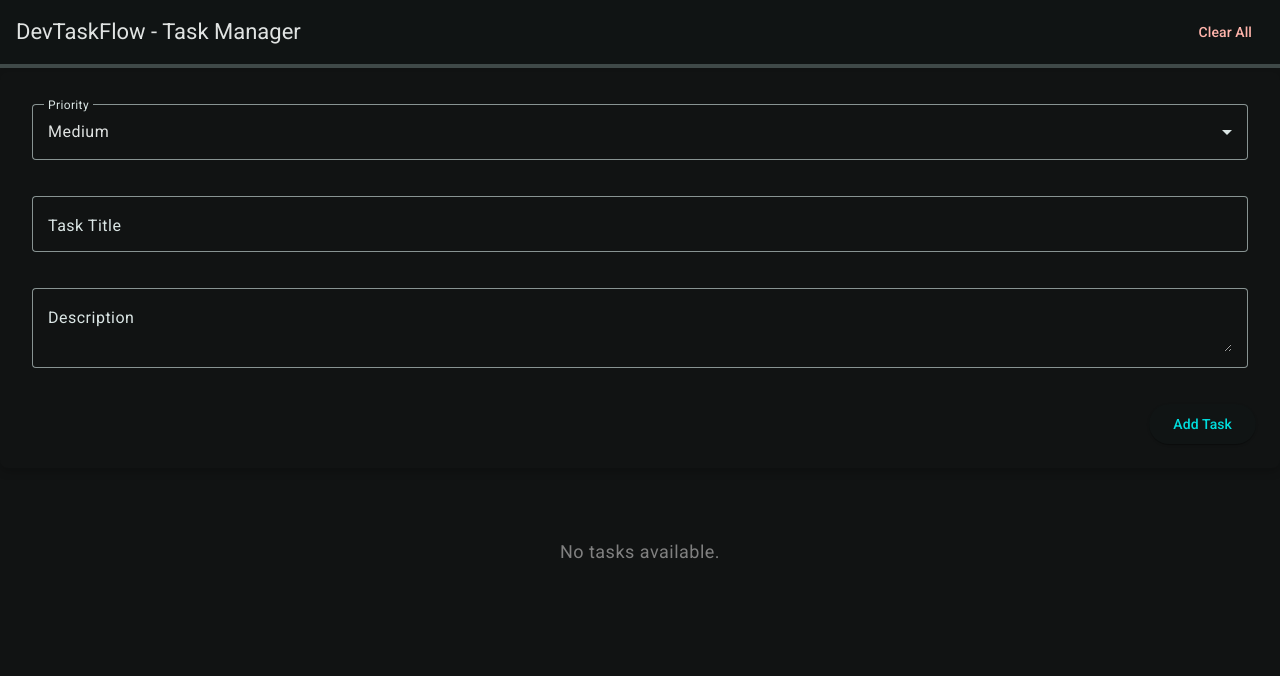
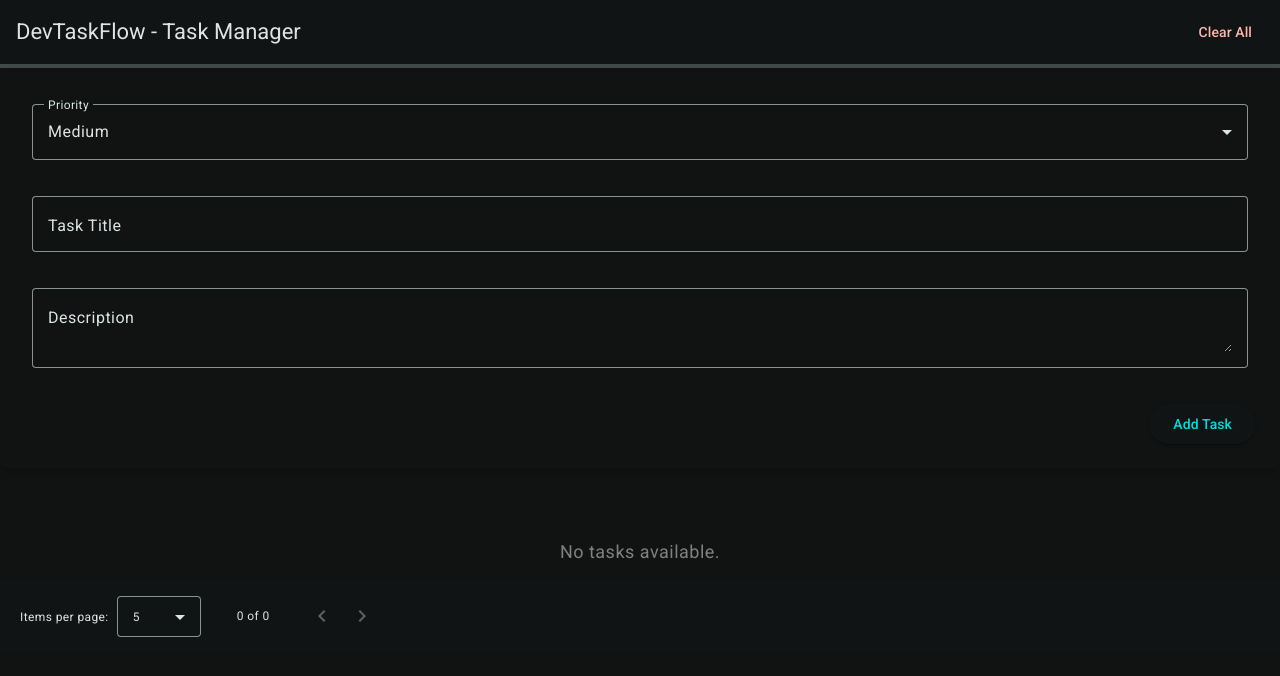
Before and after one commit to art2url/dev-task-flow, an Angular app: page /tasks in a window 1280 px wide. Shown: the top 676 px of the page. Built offline with nearby package versions, Linux system fonts and the light colour scheme.

Commit message:
Added pagination to task list with Angular Material Paginator; Fixed resolve date sorting error by parsing createdAt as Date object and updating sorting logic

```diff
--- a/src/app/features/tasks/task-list/task-list.component.html
+++ b/src/app/features/tasks/task-list/task-list.component.html
@@ -33,6 +33,7 @@
   >
     <mat-label>Sort by Date</mat-label>
     <mat-select [(ngModel)]="dateSortOrder" (selectionChange)="applyDateSort()">
+      <mat-option value="unsorted">Unsorted</mat-option>
       <mat-option value="newest">Newest First</mat-option>
       <mat-option value="oldest">Oldest First</mat-option>
     </mat-select>
@@ -81,6 +82,15 @@
   </mat-card>
 </div>
 
+<mat-paginator
+  [length]="filteredTasksOriginal.length"
+  [pageSize]="pageSize"
+  [pageIndex]="pageIndex"
+  [pageSizeOptions]="[5, 10, 20]"
+  (page)="onPageChange($event)"
+>
+</mat-paginator>
+
 <ng-template #noTasks>
   <p class="no-tasks">No tasks available.</p>
 </ng-template>
--- a/src/app/features/tasks/task-list/task-list.component.scss
+++ b/src/app/features/tasks/task-list/task-list.component.scss
@@ -1,11 +1,25 @@
 @use "sass:math";
 @import "variables";
 
-$priority-colors: (
-  "Low": green,
-  "Medium": orange,
-  "High": red,
-);
+mat-progress-bar {
+  margin-bottom: math.div($spacing, 4);
+}
+
+mat-card-content {
+  margin-top: math.div($spacing, 2);
+  font-size: 14px;
+  color: $text-color;
+  line-height: 1.4;
+  padding: math.div($spacing, 2);
+  white-space: pre-line;
+}
+
+mat-paginator {
+  margin-top: 16px;
+  display: flex;
+  justify-content: left;
+  padding: math.div($spacing, 2);
+}
 
 .task-form-card {
   background-color: var(--mat-sys-primary);
@@ -25,19 +39,6 @@ $priority-colors: (
   justify-content: flex-end;
   gap: math.div($spacing, 2);
   padding: math.div($spacing, 2);
-}
-
-mat-progress-bar {
-  margin-bottom: math.div($spacing, 4);
-}
-
-mat-card-content {
-  margin-top: math.div($spacing, 2);
-  font-size: 14px;
-  color: $text-color;
-  line-height: 1.4;
-  padding: math.div($spacing, 2);
-  white-space: pre-line;
 }
 
 .spacer {
--- a/src/app/features/tasks/task-list/task-list.component.ts
+++ b/src/app/features/tasks/task-list/task-list.component.ts
@@ -15,6 +15,7 @@ import { MatOptionModule } from '@angular/material/core';
 import { MatProgressBarModule } from '@angular/material/progress-bar';
 import { MatCheckboxModule } from '@angular/material/checkbox';
 import { MatDividerModule } from '@angular/material/divider';
+import { MatPaginatorModule } from '@angular/material/paginator';
 
 @Component({
   selector: 'app-task-list',
@@ -32,24 +33,31 @@ import { MatDividerModule } from '@angular/material/divider';
     MatProgressBarModule,
     MatCheckboxModule,
     MatDividerModule,
+    MatPaginatorModule,
   ],
   templateUrl: './task-list.component.html',
   styleUrl: './task-list.component.scss',
 })
 export class TaskListComponent implements OnInit, AfterViewInit {
   tasks: Task[] = [];
+  filteredTasks: Task[] = [];
+  filteredTasksOriginal: Task[] = [];
   taskToEdit: Task | null = null;
   filterStatus: string = 'all';
   dateSortOrder: string = 'newest';
   prioritySortOrder: string = 'priority-high';
-  filteredTasks: Task[] = [];
   progress: number = 0;
+  pageIndex: number = 0;
+  pageSize: number = 5;
 
   constructor(public taskService: TaskService) {}
 
   ngOnInit(): void {
     this.taskService.tasks$.subscribe((tasks) => {
-      this.tasks = tasks;
+      this.tasks = tasks.map((task) => ({
+        ...task,
+        createdAt: new Date(task.createdAt),
+      }));
       this.applyFilter();
       this.calculateProgress();
     });
@@ -66,31 +74,40 @@ export class TaskListComponent implements OnInit, AfterViewInit {
   }
 
   applyFilter(): void {
-    this.filteredTasks = this.tasks.filter((task) => {
+    this.pageIndex = 0;
+    this.filteredTasksOriginal = this.tasks.filter((task) => {
       if (this.filterStatus === 'completed') return task.completed;
       if (this.filterStatus === 'incomplete') return !task.completed;
       return true;
     });
+    this.applyPrioritySort();
     this.applyDateSort();
-    this.applyPrioritySort();
+    this.updatePaginatedTasks();
   }
 
   applyDateSort(): void {
-    this.filteredTasks.sort((a, b) => {
-      const dateA = new Date(a.createdAt).getTime();
-      const dateB = new Date(b.createdAt).getTime();
-
-      return this.dateSortOrder === 'newest' ? dateB - dateA : dateA - dateB;
-    });
+    if (this.dateSortOrder === 'newest') {
+      this.filteredTasksOriginal.sort(
+        (a, b) =>
+          new Date(b.createdAt).getTime() - new Date(a.createdAt).getTime()
+      );
+    } else if (this.dateSortOrder === 'oldest') {
+      this.filteredTasksOriginal.sort(
+        (a, b) =>
+          new Date(a.createdAt).getTime() - new Date(b.createdAt).getTime()
+      );
+    }
+    this.updatePaginatedTasks();
   }
 
   applyPrioritySort(): void {
     const priorityOrder = { High: 1, Medium: 2, Low: 3 };
-    this.filteredTasks.sort((a, b) => {
+    this.filteredTasksOriginal.sort((a, b) => {
       return this.prioritySortOrder === 'priority-high'
         ? priorityOrder[a.priority] - priorityOrder[b.priority]
         : priorityOrder[b.priority] - priorityOrder[a.priority];
     });
+    this.updatePaginatedTasks();
   }
 
   startEdit(task: Task): void {
@@ -123,4 +140,16 @@ export class TaskListComponent implements OnInit, AfterViewInit {
       this.taskService.clearAllTasks();
     }
   }
+
+  onPageChange(event: any): void {
+    this.pageIndex = event.pageIndex;
+    this.pageSize = event.pageSize;
+    this.updatePaginatedTasks();
+  }
+
+  updatePaginatedTasks(): void {
+    const startIndex = this.pageIndex * this.pageSize;
+    const endIndex = startIndex + this.pageSize;
+    this.filteredTasks = this.filteredTasksOriginal.slice(startIndex, endIndex);
+  }
 }
```
